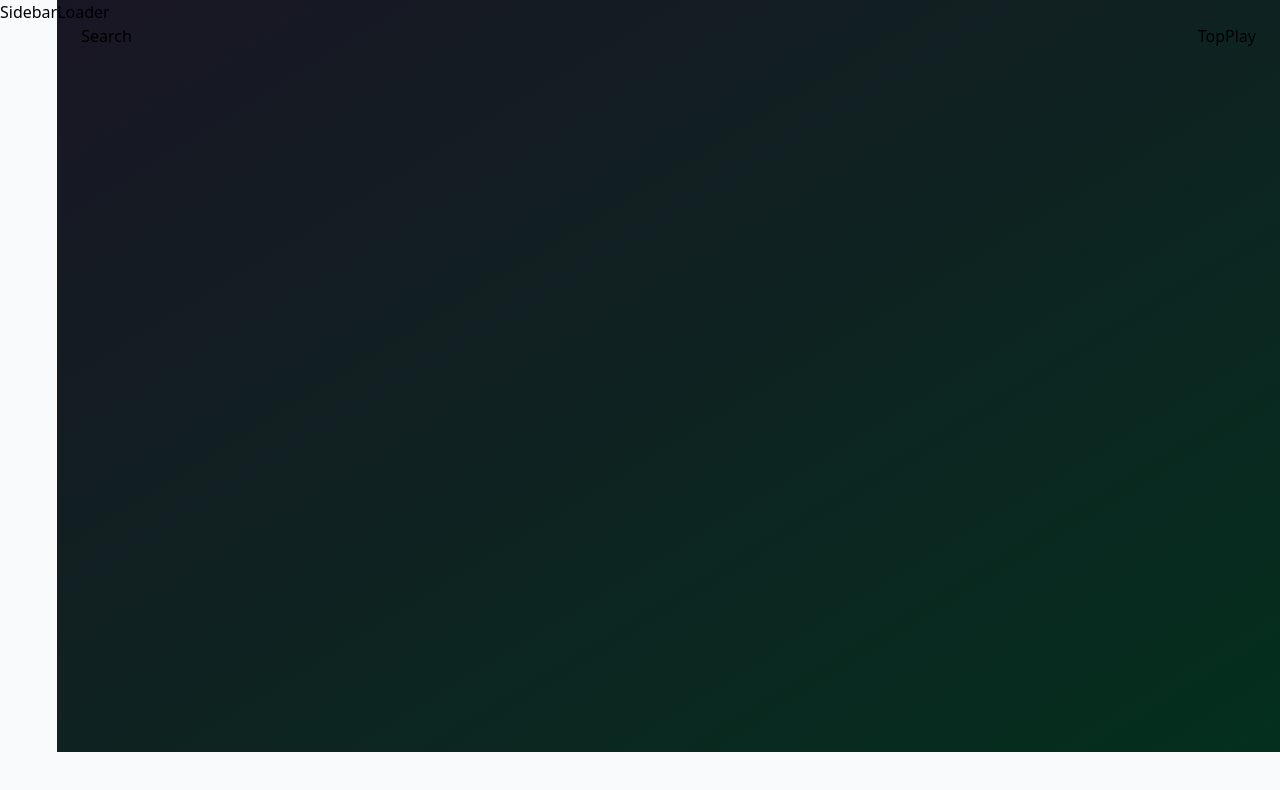
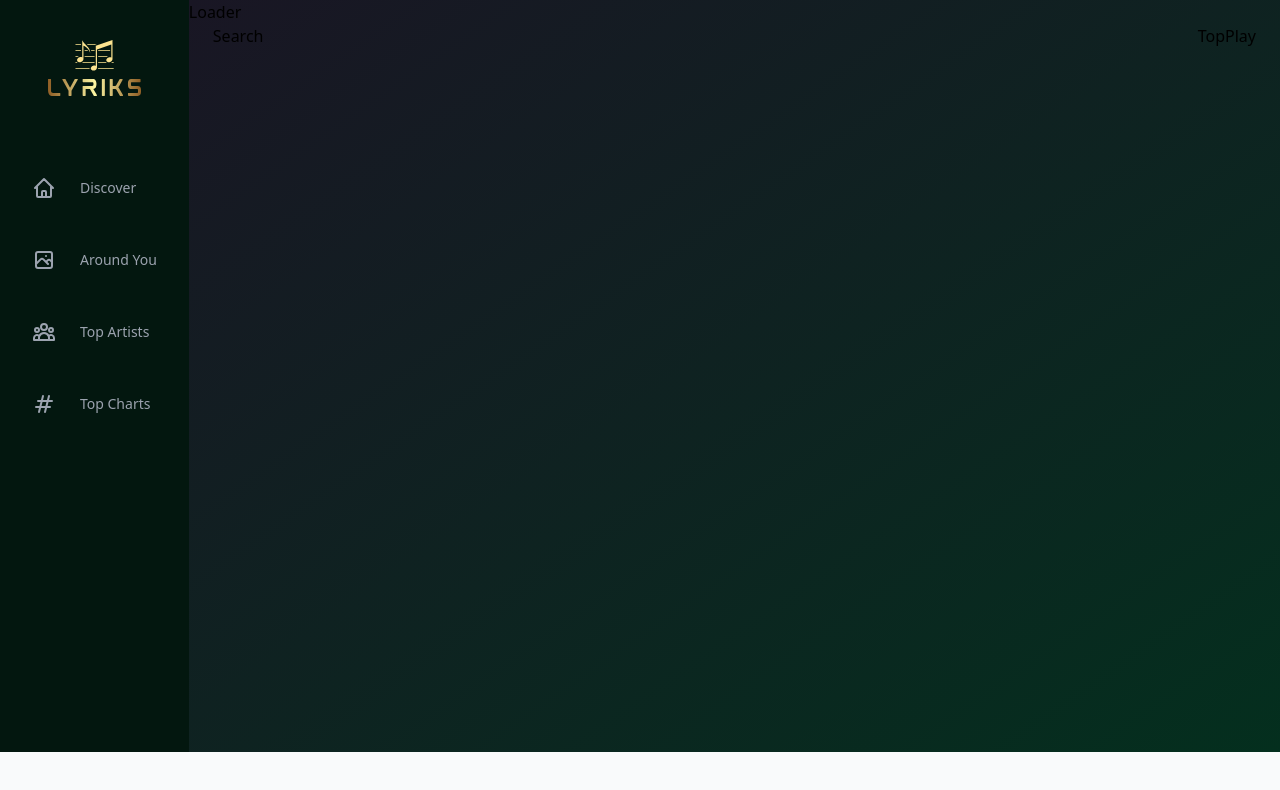
Before and after one commit to Mateodebenedictis/SpotifyCloneReact, a React (Vite) app: page /search/1 in a window 1280 px wide. Shown: the top 790 px of the page. Built offline with nearby package versions, Linux system fonts and the light colour scheme.

Commit message:
SideBar for deskstop and mobile done

```diff
--- a/src/components/Sidebar.jsx
+++ b/src/components/Sidebar.jsx
@@ -1,5 +1,55 @@
-const Sidebar = () => (
-  <div>Sidebar</div>
+import { useState } from 'react';
+import { NavLink } from 'react-router-dom';
+import { HiOutlineMenu } from 'react-icons/hi';
+import { RiCloseLine } from 'react-icons/ri';
+
+import { logo } from '../assets';
+import { links } from '../assets/constants';
+
+const NavLinks = ({handleClick}) => (
+  <div className="mt-10">
+    {
+      links.map((link) => (
+        <NavLink
+          key={link.name}
+          to={link.to}
+          className="flex flex-row items-center justify-start text-sm my-8 text-gray-400 font-medium hover:text-[#53ab8b] py-2 px-4 rounded-lg"
+          activeClassName="bg-white/10 text-[#53ab8b]"
+          onClick={() => handleClick && handleClick()}
+        >
+          <link.icon className="w-6 h-6 mr-2"/>
+          <span className="ml-4">{link.name}</span>
+        </NavLink>
+      ))
+
+    }
+  </div>
 );
 
+
+const Sidebar = () => {
+  const [ mobileMenuOpen, setmobileMenuOpen ] = useState(false);
+
+  return (
+    <>
+      <div className="md:flex hidden flex-col w-[240] py-10 px-4 bg-[#03170f]" >
+        <img src={ logo } alt="logo" className="w-full h-14 object-contain" />
+        <NavLinks/>
+      </div>
+
+      <div className="absolute md:hidden block top-6 right-6">
+        { mobileMenuOpen ? (
+          <RiCloseLine className="w-6 h-6 text-white mr-2" onClick={() => setmobileMenuOpen(false)}/>
+        ) : <HiOutlineMenu className="w-6 h-6 text-white mr-2" onClick={() => setmobileMenuOpen(true)}/> }
+      </div>
+
+      <div className={`absolute top-0 h-screen w-2/3 bg-gradient-to-tl from-white/10 to-[#2d7961] backdrop-blur-lg z-10 p-6 md:hidden smooth-transition ${mobileMenuOpen ? 'left-0' : '-left-full'}`} >
+        <img src={ logo } alt="logo" className="w-full h-14 object-contain" />
+        <NavLinks handleClick={() => setmobileMenuOpen(false)}/>
+      </div>
+
+    </>
+  );
+}
+
 export default Sidebar;
```
Also changed, not shown: 1 other file (tests, documents, lock files or other folders).
